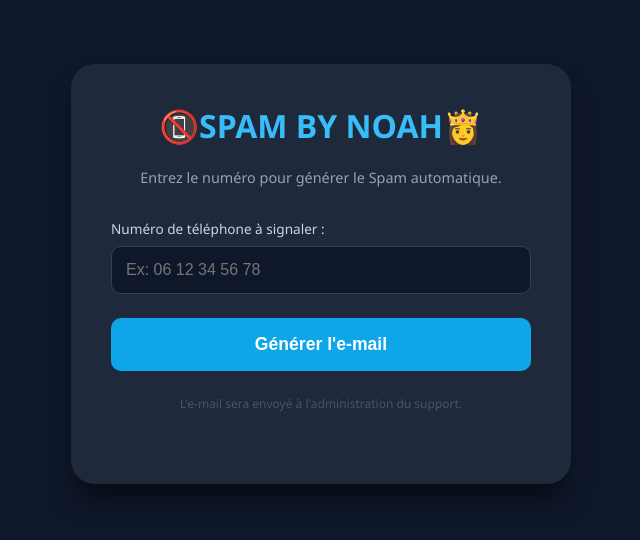
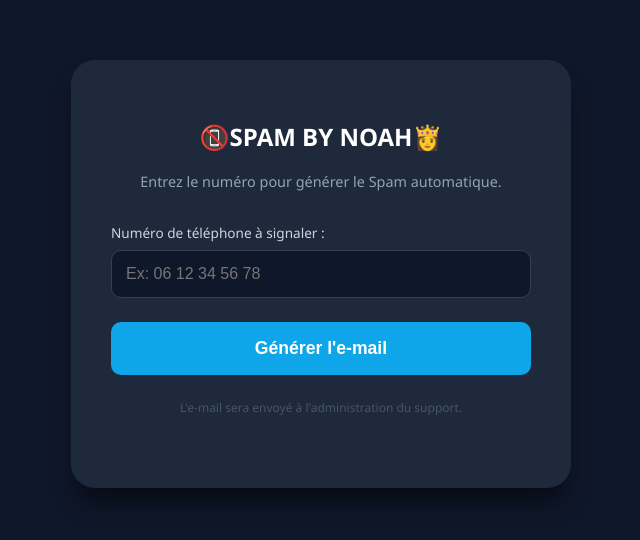
Before and after one commit to Liline84/SPAM-Site, a plain HTML site: page index.html in a window 1280 px wide. Shown: the part 126-666 px from the top of the page, without its empty margins (319-959 px from the left). Drawn offline with Linux system fonts and the light colour scheme.

Commit message:
Change header from h1 to h2 for spam section

```diff
--- a/index.html
+++ b/index.html
@@ -8,7 +8,7 @@
 </head>
 <body>
     <div class="card">
-        <h1>📵SPAM BY NOAH👸</h1>
+        <h2>📵SPAM BY NOAH👸</h3>
         <p>Entrez le numéro pour générer le Spam automatique.</p>
 
         <label>Numéro de téléphone à signaler :</label>
```
